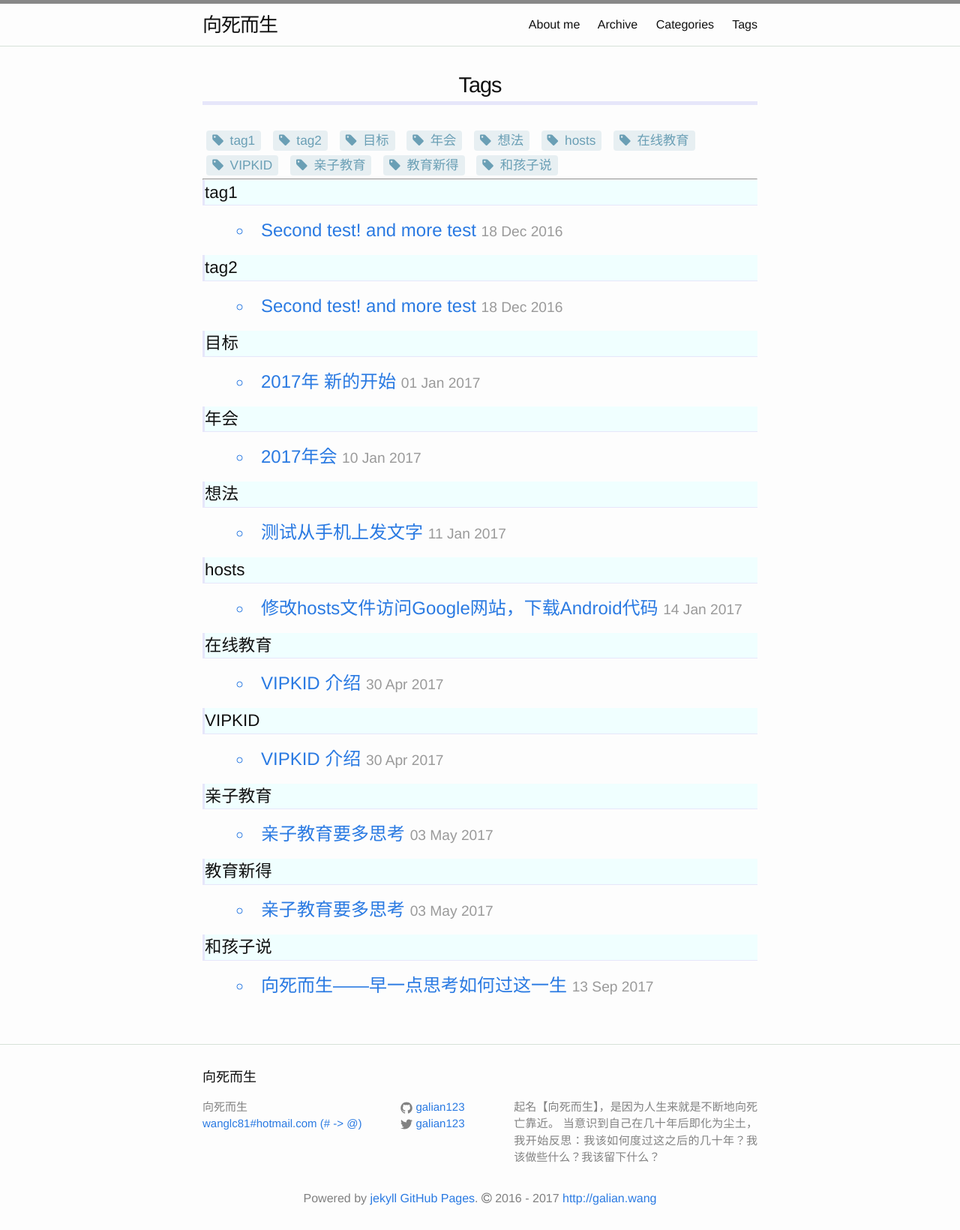
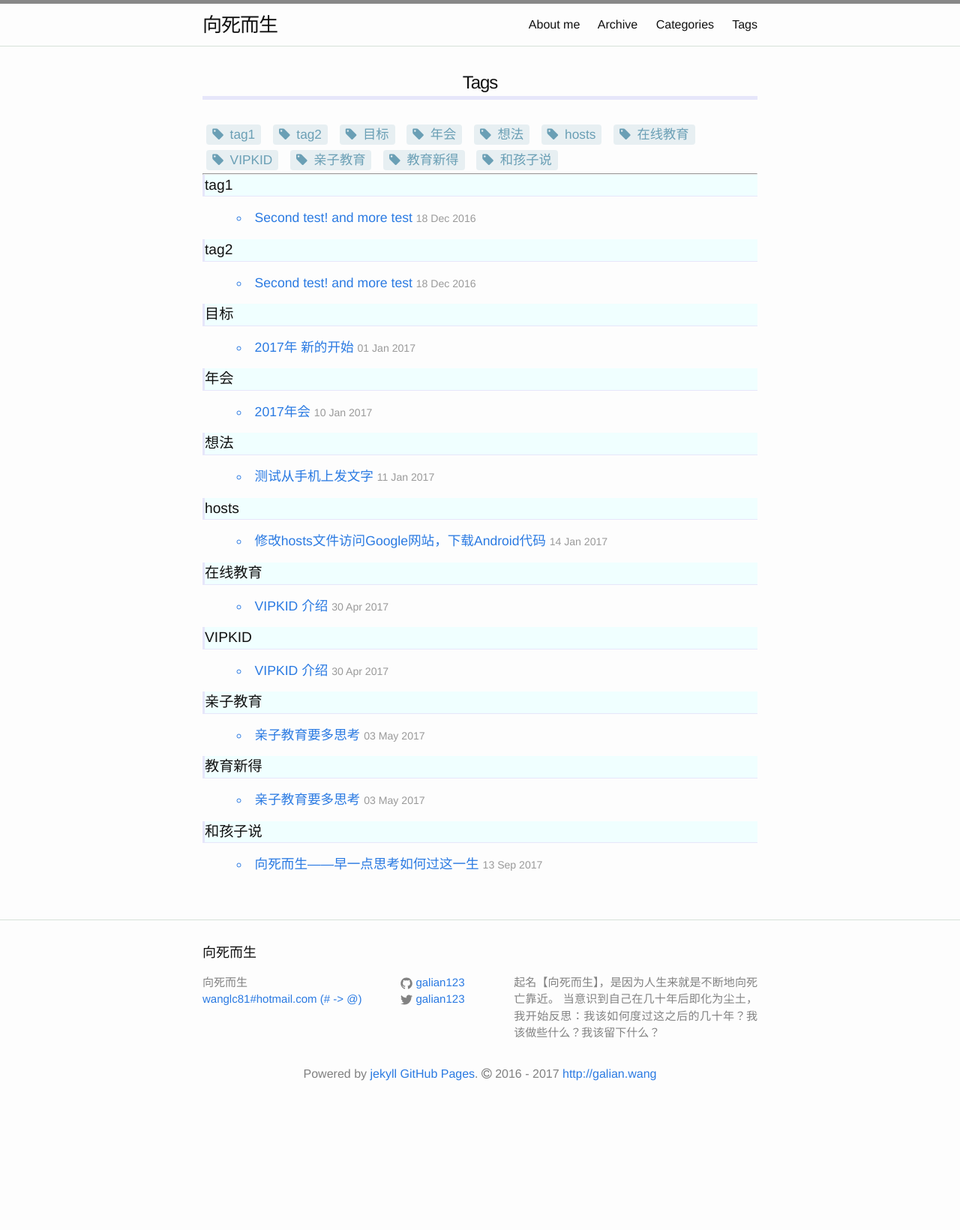
Before and after one commit to galian123/galian123.github.io, a Jekyll site: the page built from tags.md, in a window 1280 px wide. Shown: the whole page at 75% size. Built offline with Jekyll 4.4.1, drawn with Linux system fonts in a browser that asks for light colours; nearby versions of some CDN libraries; comment, search, counter and statistics services are not loaded; after the commit the page ends 1474 px from its top, so only the background shows below that.

Commit message:
update font size

```diff
--- a/_sass/_layout.scss
+++ b/_sass/_layout.scss
@@ -185,7 +185,7 @@
 }
 
 .page-heading {
-    font-size: 32px;
+    font-size: 26px;
 }
 
 .post-list {
@@ -217,7 +217,7 @@
 
 .post-link {
     display: block;
-    font-size: 24px;
+    font-size: 1.1em;
 }
 
 
@@ -230,58 +230,58 @@
 }
 
 .post-title {
-    font-size: 1.8em; //32px;
+    font-size: 1.5em;
     letter-spacing: -1px;
     line-height: 1.5;
     text-align: center;
     border-bottom: 5px solid lavender;
 
     @include media-query($on-laptop) {
-        font-size: 1.8em; //26px;
+        font-size: 1.4em;
     }
 }
 
 .post-content {
     margin-bottom: $spacing-unit;
     h1 {
-        font-size: 1.8em;
+        font-size: 1.5em;
         border-bottom: 5px solid lavender;
     }
 
     h2 {
-        font-size: 1.6em; //32px;
+        font-size: 1.3em;
         background-color: LightCyan;
         border-left: 3px solid lavender;
         border-bottom: 1px solid lavender;
 
         @include media-query($on-laptop) {
-            font-size: 1.6em; //28px;
+            font-size: 1.2em;
         }
     }
 
     h3 {
-        font-size: 1.4em; //26px;
+        font-size: 1.2em;
         background-color: Azure;
         border-left: 3px solid lavender;
         border-bottom: 1px solid lavender;
 
         @include media-query($on-laptop) {
-            font-size: 1.4em; //22px;
+            font-size: 1.1em;
         }
     }
 
     h4 {
-        font-size: 1.2em; //20px;
+        font-size: 1.1em;
         background-color: MintCream;
         border-left: 3px solid lavender;
         border-bottom: 1px solid lavender;
 
         @include media-query($on-laptop) {
-            font-size: 1.2em; //18px;
+            font-size: 1em;
         }
     }
 
     h5 {
-        font-size: 1.1em;
+        font-size: 1em;
     }
 }
--- a/index.html
+++ b/index.html
@@ -3,7 +3,7 @@
 ---
 
 <div class="home">
-	<h1 class="page-heading">Posts</h1>
+	<h2 class="page-heading">Posts</h2>
 	<ul class="post-list">
 	{% for post in paginator.posts %}
 		<li>
@@ -15,9 +15,9 @@
 				 <span class="leancloud-visitors-count"></span>
 				</span>
 			{% endif %}
-			<h2>
+			<h3>
 				<a class="post-link" href="{{ post.url | prepend: site.baseurl }}">{{ post.title }}</a>
-			</h2>
+			</h3>
 			<section>
 				{{ post.excerpt }}
 				<!-- <div class="fadeout"></div> -->
```
Also changed, not shown: Gemfile.lock.
